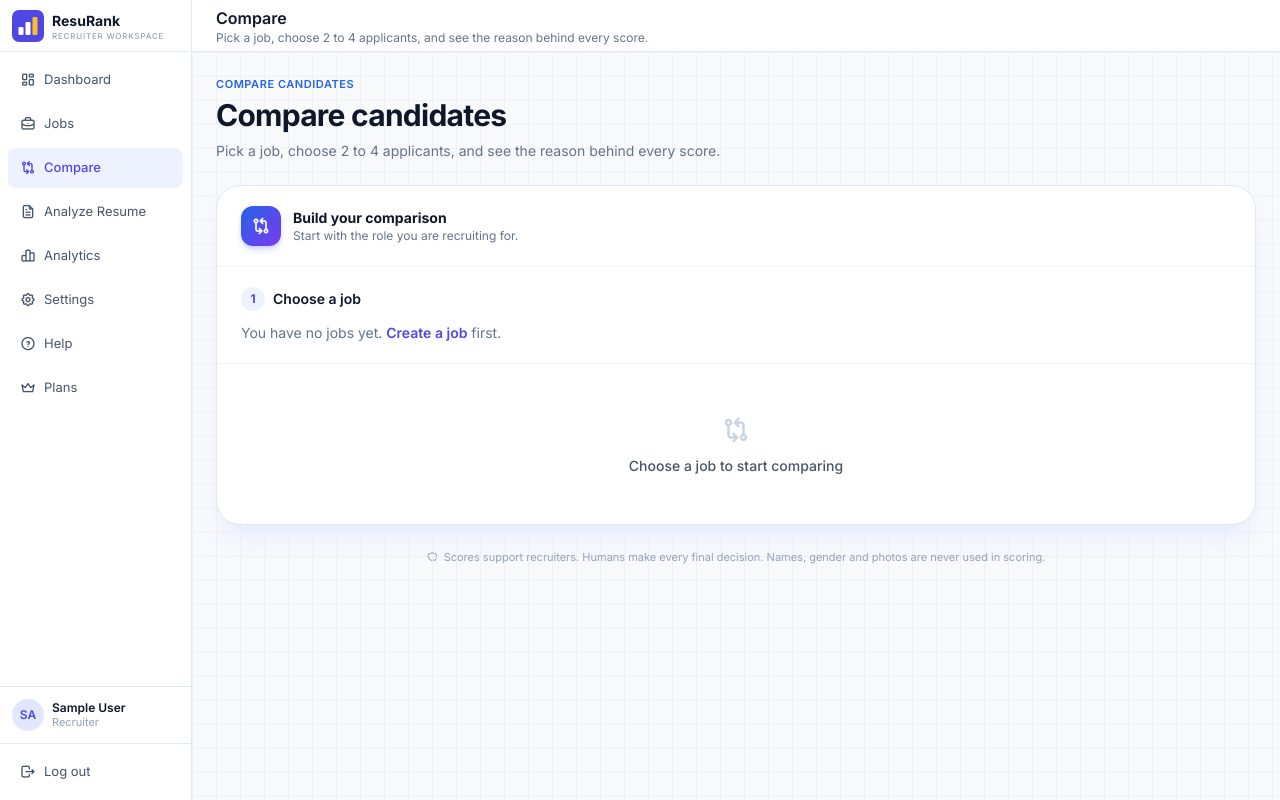
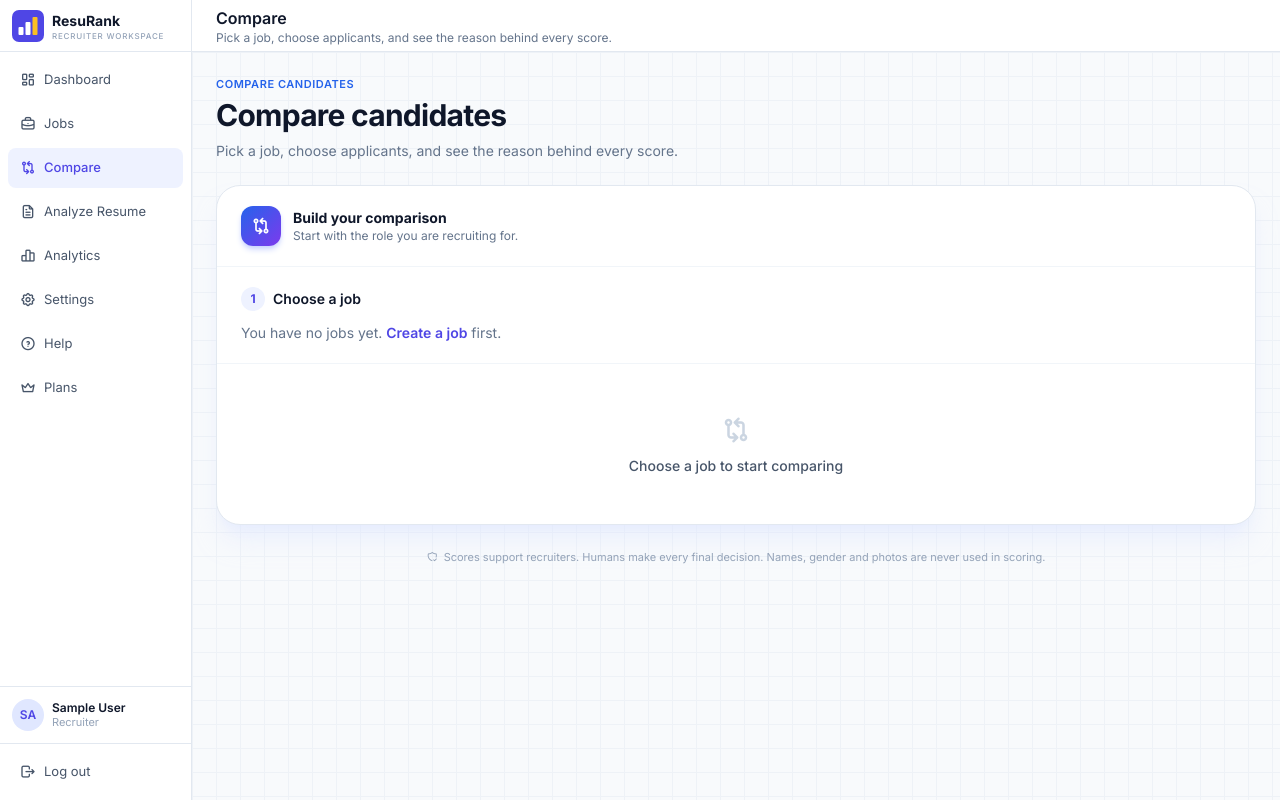
Before and after one commit to manasat1306/resurank, a Django app: page /compare/ in a window 1280 px wide. Run offline with Django 5.2, Linux system fonts and the light colour scheme; the visitor is signed in with stand-in values (Sample User, id 1); data comes from the database, SQL or seed files in the repository; data that the repository does not hold is empty; parts of the project's set-up code (start-up, migrations or seed data) failed here and were passed over; some libraries are stand-ins or nearby versions.

Commit message:
Compare picker text fix, new README

```diff
--- a/resume_analyzer/templates/resume_analyzer/compare_picker.html
+++ b/resume_analyzer/templates/resume_analyzer/compare_picker.html
@@ -6,7 +6,7 @@
 {% block page_title %}Compare{% endblock %}
 
 {% block page_subtitle %}
-Pick a job, choose 2 to 4 applicants, and see the reason behind every score.
+Pick a job, choose applicants, and see the reason behind every score.
 {% endblock %}
 
 {% block content %}
@@ -16,7 +16,7 @@ Pick a job, choose 2 to 4 applicants, and see the reason behind every score.
     <div>
         <p class="text-[11px] font-semibold uppercase tracking-wider text-blue-600">Compare candidates</p>
         <h1 class="mt-1 text-3xl font-bold tracking-tight text-slate-900">Compare candidates</h1>
-        <p class="mt-2 text-sm text-slate-500">Pick a job, choose 2 to 4 applicants, and see the reason behind every score.</p>
+        <p class="mt-2 text-sm text-slate-500">Pick a job, choose applicants, and see the reason behind every score.</p>
     </div>
 
     <div class="rounded-3xl border border-slate-200 bg-white shadow-xl shadow-indigo-100/50">
@@ -63,7 +63,7 @@ Pick a job, choose 2 to 4 applicants, and see the reason behind every score.
                     <div class="flex items-center justify-between">
                         <div class="flex items-center gap-2 text-sm font-semibold text-slate-900">
                             <span class="flex h-6 w-6 items-center justify-center rounded-full bg-indigo-50 text-xs font-bold text-indigo-600">2</span>
-                            Pick 2 to 4 candidates
+                            Pick candidates to compare
                         </div>
                         <span id="selected-count" class="rounded-full bg-indigo-50 px-3 py-1 text-[11px] font-semibold text-indigo-600">0 of 4 selected</span>
                     </div>
```
Also changed, not shown: README.md.
